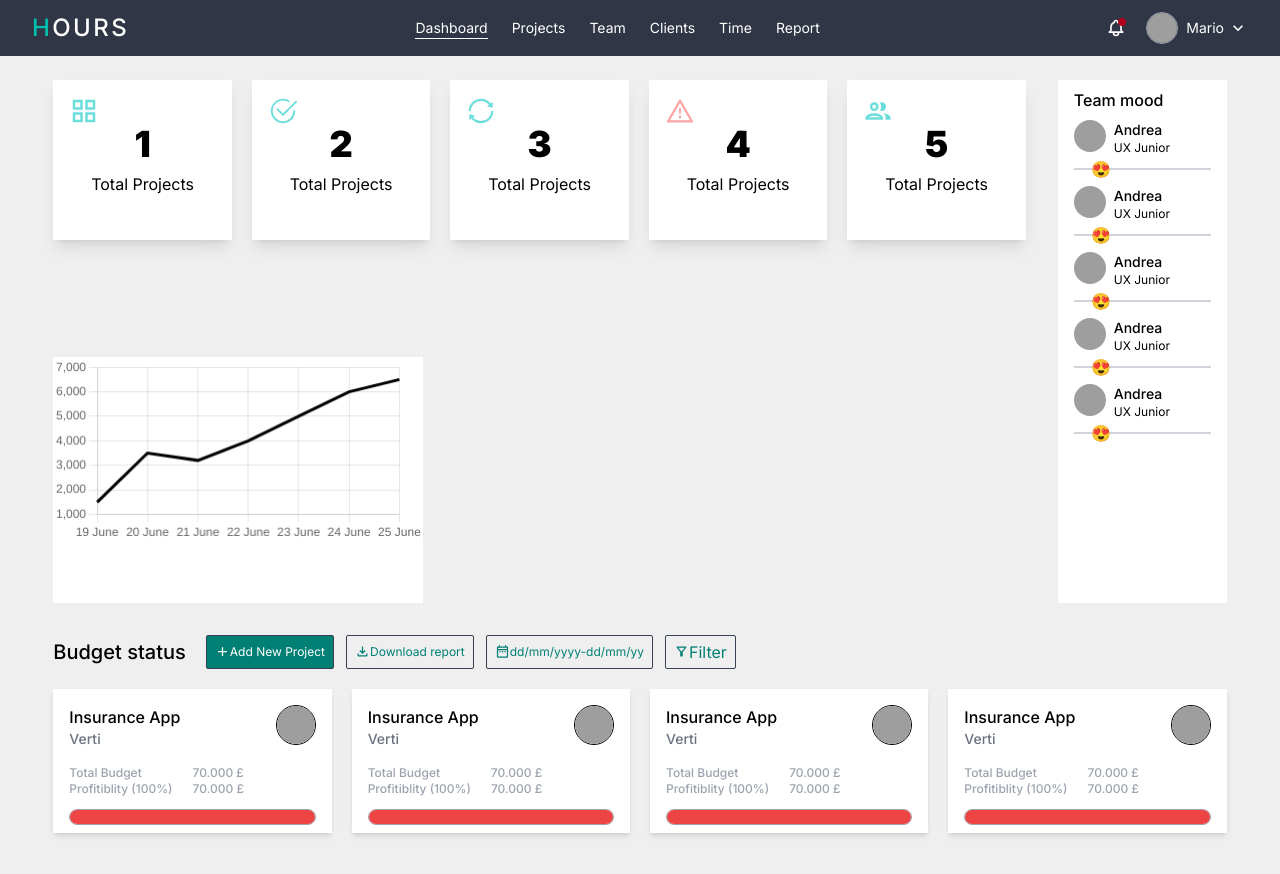
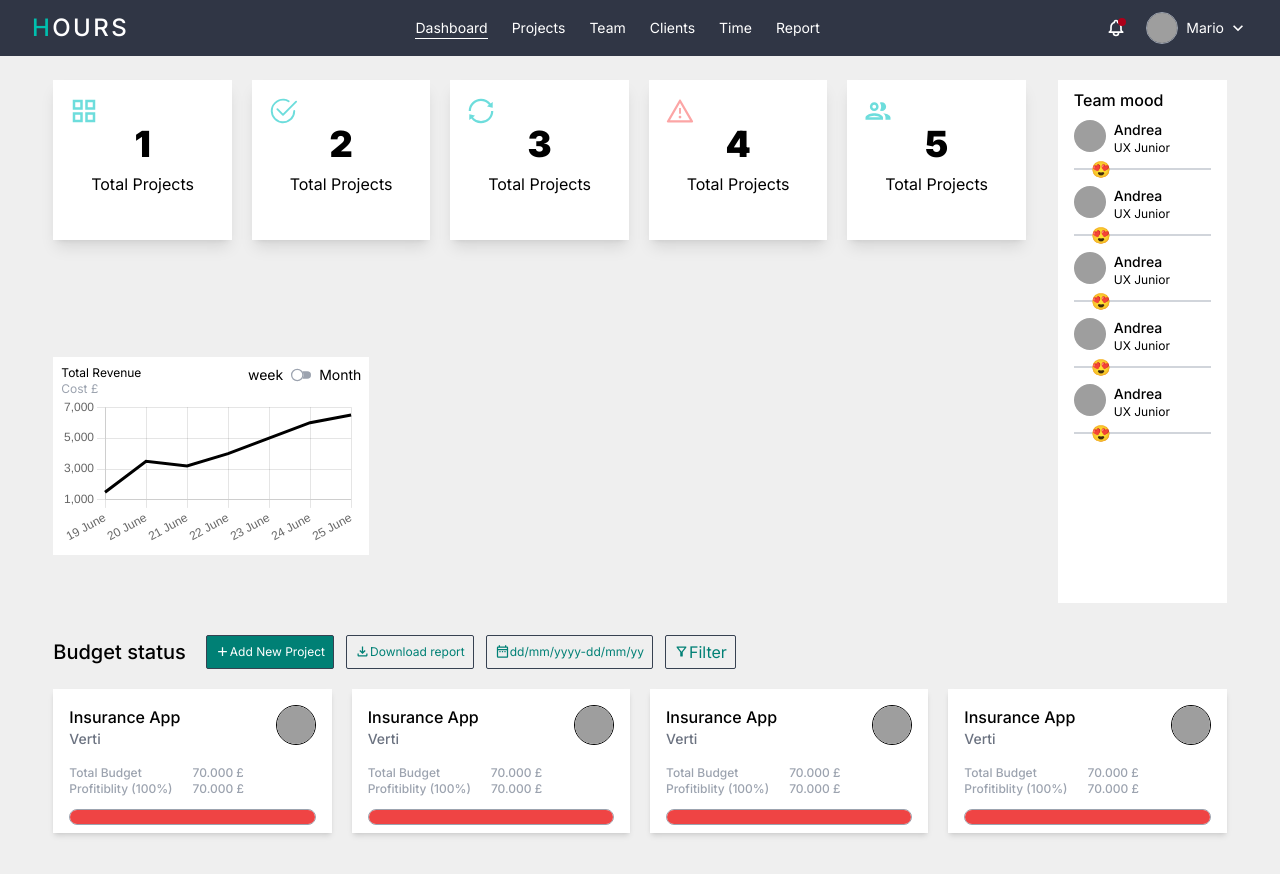
Before and after one commit to Avin008/roc8-user-dashboard-assignment, a React (Vite) app: page / in a window 1280 px wide. Shown: the top 874 px of the page. Built offline with nearby package versions, Linux system fonts and the light colour scheme; grey boxes are pictures that could not be loaded.

Commit message:
added: line chart container

```diff
--- a/src/components/Layout.tsx
+++ b/src/components/Layout.tsx
@@ -10,6 +10,7 @@ import {
 import BudgetStatus from "./BugetStatus";
 import ProjectCard from "./ProjectCard";
 import LineChart from "./LineChart";
+import LineChartContainer from "./LineChartContainer";
 
 const Layout = () => {
   return (
@@ -21,12 +22,13 @@ const Layout = () => {
             <StatusCard x={x} />
           ))}
         </div>
+
         <div className="row-start-1 row-end-3 col-span-1">
           <TeamMoods />
         </div>
-        <div className="col-span-2">
+        <LineChartContainer>
           <LineChart />
-        </div>
+        </LineChartContainer>
         <div className="col-span-6 row-start-3 row-end-4 h-36 space-y-5">
           <BudgetStatus />
           <div className="gap-5 h-full grid grid-cols-4">
--- a/src/components/LineChart.tsx
+++ b/src/components/LineChart.tsx
@@ -32,7 +32,7 @@ const labels = [
 
 const LineChart = () => {
   return (
-    <div className="h-full w-full bg-white">
+    <div className="h-full= w-full bg-white">
       <Line
         options={{
           responsive: true,
--- /dev/null
+++ b/src/components/LineChartContainer.tsx
@@ -0,0 +1,48 @@
+import React, { useState } from "react";
+import { BsToggle2On, BsToggle2Off } from "react-icons/bs";
+
+const LineChartContainer = ({
+  children,
+}: {
+  children: React.ReactElement;
+}) => {
+  const [toggle, setToggle] = useState(false);
+
+  return (
+    <div className="bg-white col-span-2 p-2 w-fit h-fit">
+      <div className="flex justify-between">
+        <div className="flex flex-col text-xs leading-4">
+          <span>Total Revenue</span>
+          <span className="font-normal text-gray-400">
+            Cost £
+          </span>
+        </div>
+        <div className="flex items-start text-sm font-normal gap-2">
+          <span>week</span>
+          {toggle ? (
+            <span
+              onClick={() => setToggle((prev) => !prev)}
+            >
+              <BsToggle2On
+                className="text-gray-400 transition-all hover:cursor-pointer"
+                size={20}
+              />
+            </span>
+          ) : (
+            <span>
+              <BsToggle2Off
+                className="text-gray-400 transition-all hover:cursor-pointer"
+                size={20}
+                onClick={() => setToggle((prev) => !prev)}
+              />
+            </span>
+          )}
+          <span>Month</span>
+        </div>
+      </div>
+      {children}
+    </div>
+  );
+};
+
+export default LineChartContainer;
```
